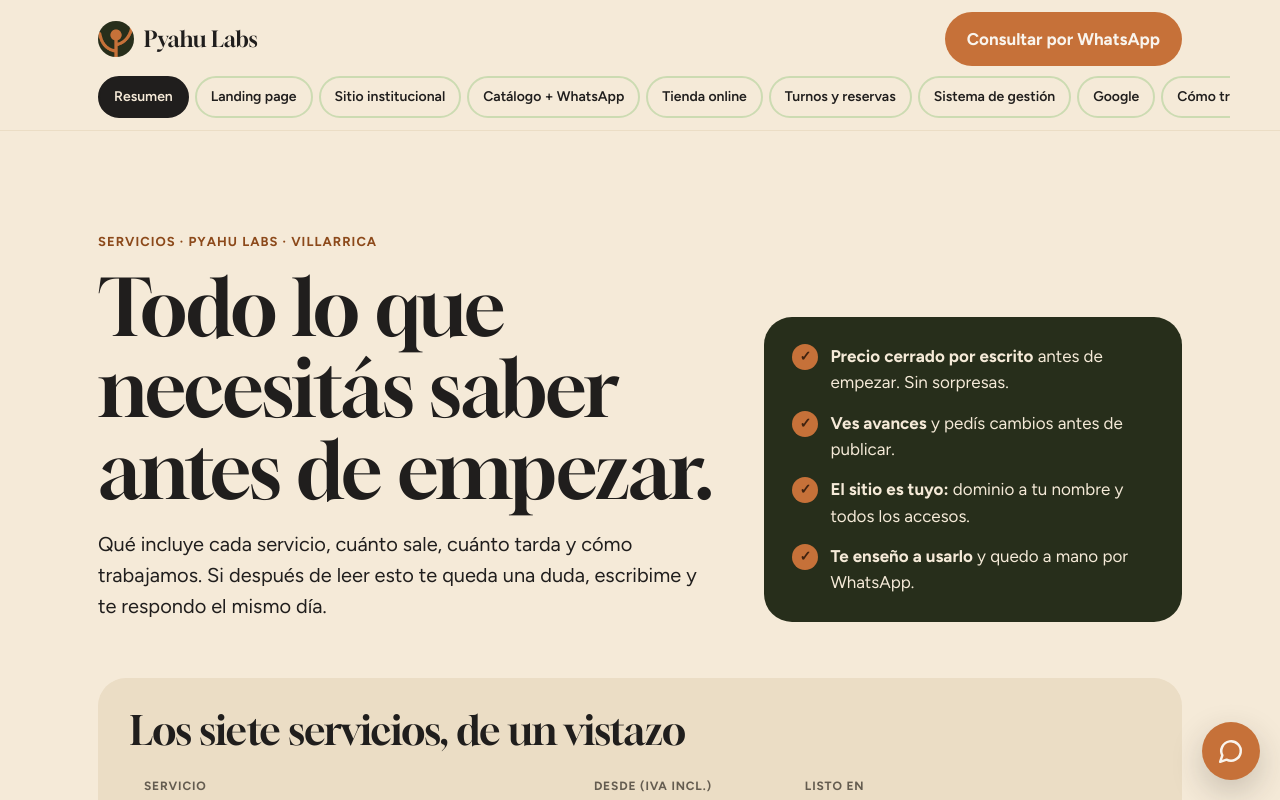
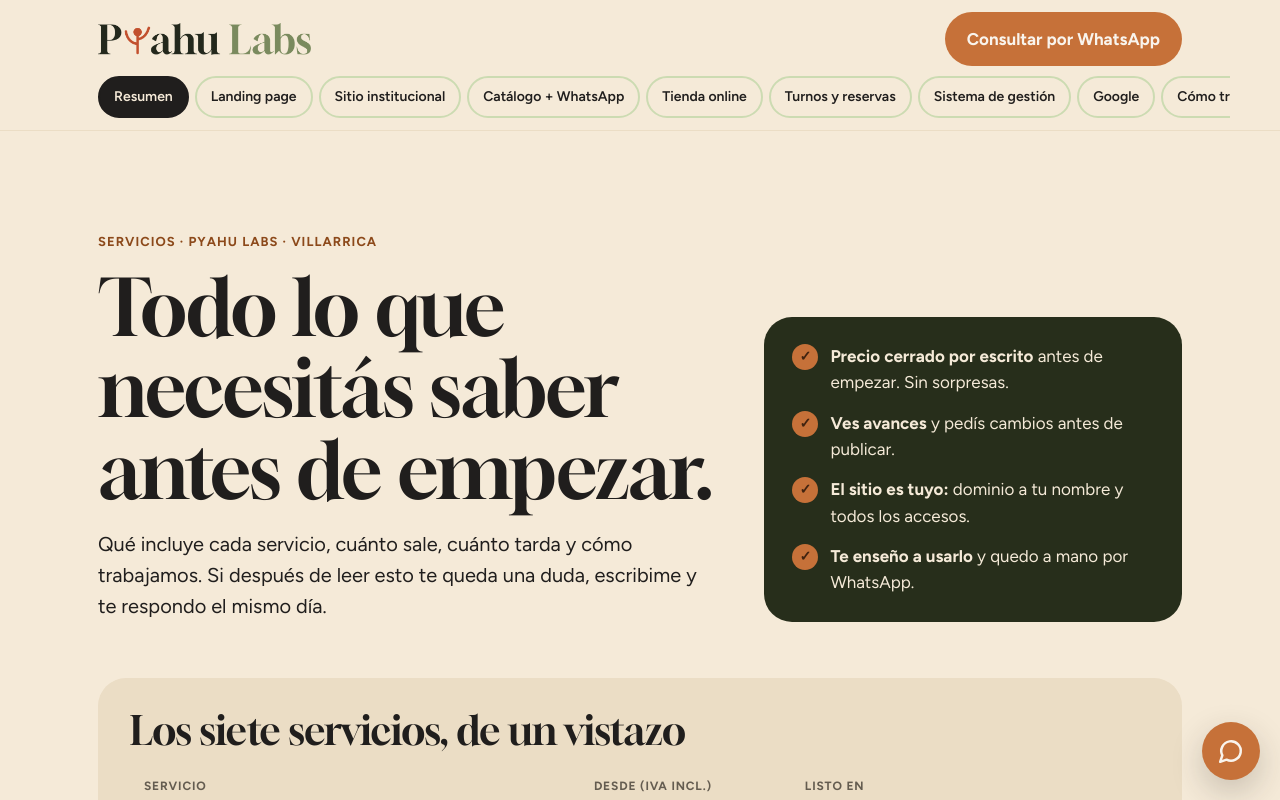
Before and after one commit to pyahulabs/Pyahu-Labs, a plain HTML site: page servicios/index.html in a window 1280 px wide. Shown: the top 800 px of the page. Drawn offline with Linux system fonts and the light colour scheme.

Commit message:
Header con logo completo Pyahu Labs

```diff
--- a/servicios/index.html
+++ b/servicios/index.html
@@ -32,7 +32,7 @@ a{color:var(--color-accent-700)}
 .top.scrolled{box-shadow:0 6px 20px color-mix(in srgb,#2e2b25 12%,transparent)}
 .top .row{display:flex;justify-content:space-between;align-items:center;gap:12px;padding-top:12px;padding-bottom:10px}
 .brand{display:flex;align-items:center;gap:10px;text-decoration:none;color:var(--color-text);font-family:var(--font-heading);font-size:22px}
-.brand img{width:36px;height:36px;border-radius:50%}
+.brand img{height:32px;width:auto;display:block}
 .chips{display:flex;gap:6px;overflow-x:auto;scrollbar-width:none;padding-bottom:12px}
 .chips::-webkit-scrollbar{display:none}
 .chips a{flex:none;text-decoration:none;color:var(--color-text);font-weight:600;font-size:14px;padding:8px 14px;border-radius:999px;border:2px solid var(--color-accent-2-300);transition:background .2s,color .2s,border-color .2s}
@@ -136,7 +136,7 @@ section.sec h2.t{font-size:clamp(36px,5vw,58px);margin:10px 0 28px}
 
 <header class="top" id="top">
   <div class="wrap row">
-    <a class="brand" href="../"><img src="../assets/pyahu-logo.png" alt="">Pyahu Labs</a>
+    <a class="brand" href="../"><img src="../assets/logo-pyahu-labs.png" alt="Pyahu Labs" width="213" height="32"></a>
     <a class="btn" data-wa href="#">Consultar por WhatsApp</a>
   </div>
   <nav class="wrap chips" id="chips" aria-label="Servicios">
```
Also changed, not shown: index.html (+1 -1 lines), assets/logo-pyahu-labs.png (added).
